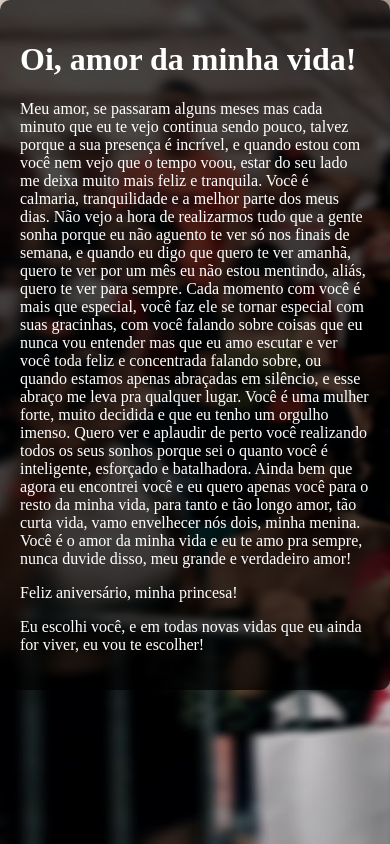
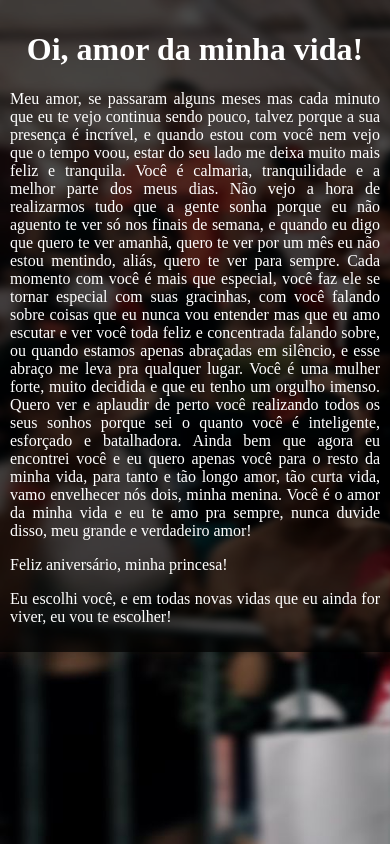
Before and after one commit to MariaJuliaAS/cartinha-de-aniversario, a plain HTML site: page index.html in a window 390 px wide. Drawn offline with Linux system fonts and the light colour scheme.

Commit message:
Update index.html

```diff
--- a/index.html
+++ b/index.html
@@ -30,12 +30,20 @@
 
         h1 {
             text-align: left;
+            text-align: center;
         }
 
         p {
             color: white;
             text-align: left;
+            text-align: justify;
         }
+        @media (max-width: 768px) {
+    .conteudo {
+        padding: 10px; /* Reduza o espaço de preenchimento para dispositivos menores */
+        max-width: 100%; /* Permita que o conteúdo se expanda até a largura da tela */
+        border-radius: 0; /* Remova o arredondamento das bordas */
+    }
     </style>
 </head>
 <body>
```
